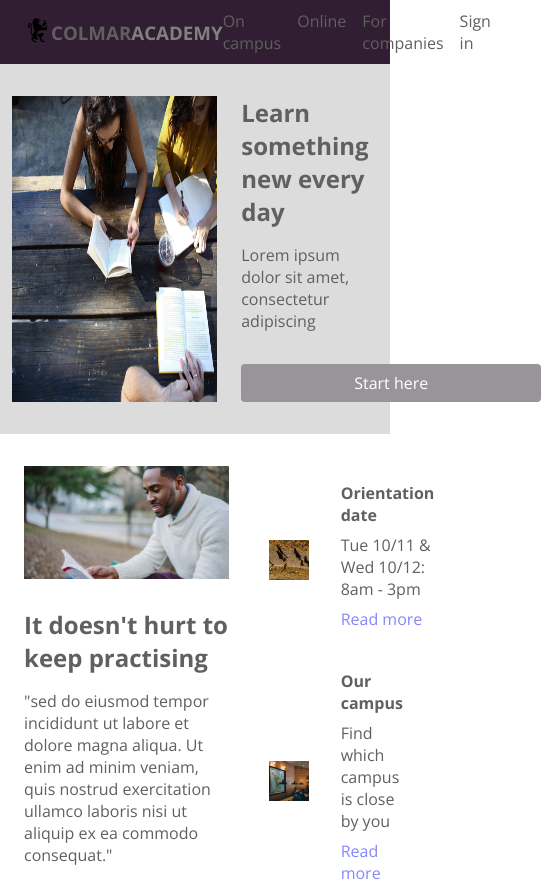
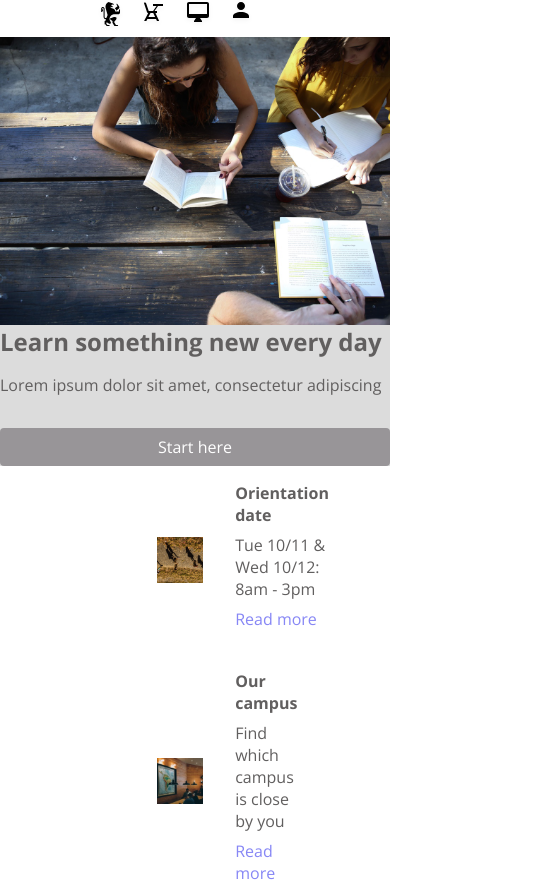
Before and after one commit to matthewcollier1/colmaracademy, a plain HTML site: page index.html in a window 390 px wide. Shown: the top 887 px of the page, 541 px wide, since content can reach past the window. Drawn offline with nearby package versions, Linux system fonts and the light colour scheme.

Commit message:
Start of Mobile design

```diff
--- a/index.html
+++ b/index.html
@@ -28,6 +28,18 @@
             </nav>
           </div>
         </header>
+        <div class="page-header-mobile">
+          <nav>
+            <ul>
+              <li><img src="./resources/media/images/ic-logo.svg"/></li>
+
+              <li><img src="./resources/media/images/ic-on-campus.svg"></li>
+              <li><img src="./resources/media/images/ic-online.svg"></li>
+              <li><img src="./resources/media/images/ic-login.svg"></li>
+            </ul>
+          </nav>
+        </div>
+
 
         <!-- End Header -->
 
--- a/resources/css/style.css
+++ b/resources/css/style.css
@@ -77,6 +77,10 @@ nav li {
 nav ul:last-child {
   padding-right: 24px;
 
+}
+
+.page-header-mobile {
+    display: none;
 }
 
 
@@ -318,3 +322,51 @@ Page Footer
     padding: 16px 24px;
     border-top: solid 1px grey;
 }
+
+/*******************************************************************************
+Mobile Display
+********************************************************************************/
+
+@media only screen and (max-width:624px) {
+
+    .flex-container {
+      padding: 0;
+    }
+
+    .page-header {
+      display: none;
+    }
+
+    .page-header-mobile {
+      display: flex;
+      justify-content: center;
+    }
+
+    .banner {
+      flex-direction: column;
+    }
+
+    .banner img {
+      width: 100%;
+    }
+
+    .banner-text {
+      width: 100%;
+      margin: 0;
+    }
+
+    .banner-button {
+      width: 100%;
+      transition: none;
+    }
+
+    .banner-button:hover {
+      display: none;
+    }
+
+    .left-col {
+      display: none;
+    }
+
+
+}
```
